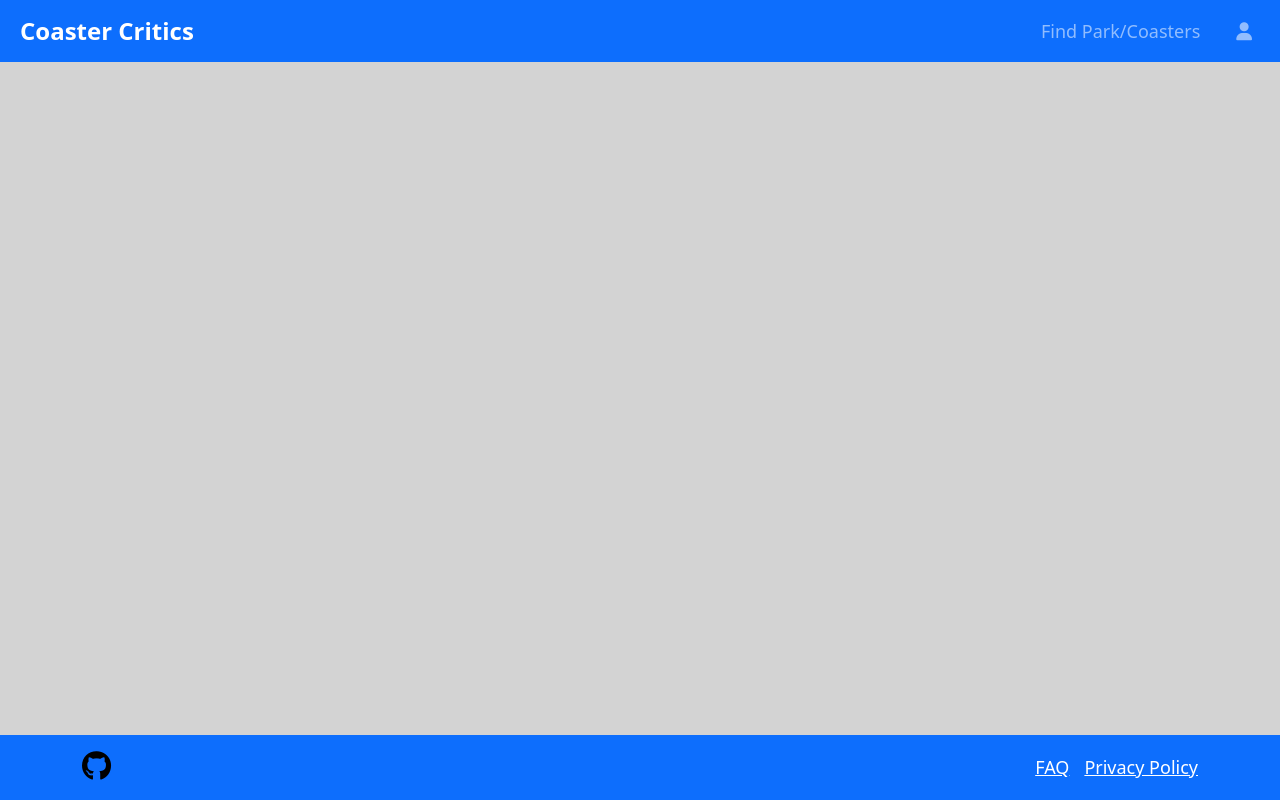
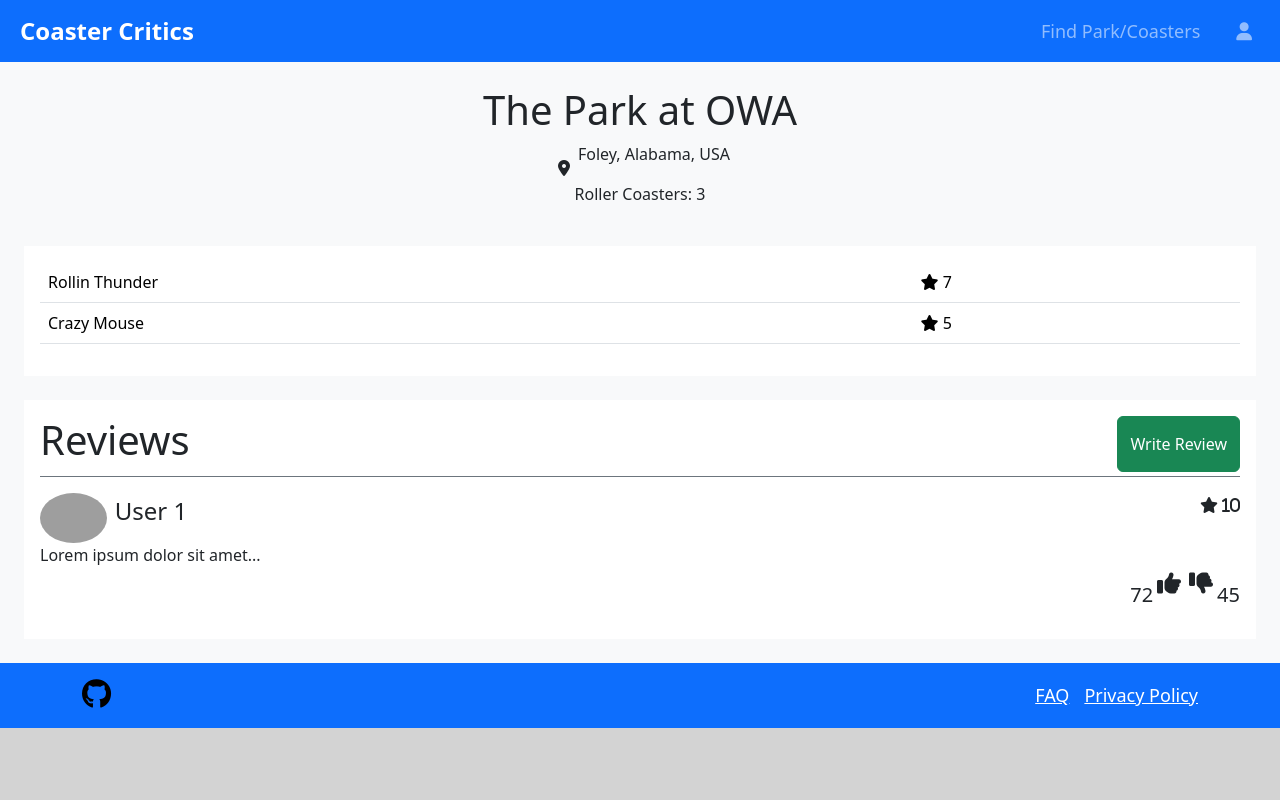
Before and after one commit to 4GeeksAcademy/Roller-Coaster-Review-Site-final-project, a React app: page /park in a window 1280 px wide. Built offline with nearby package versions, Linux system fonts and the light colour scheme; no server answers; grey boxes are pictures that could not be loaded.

Commit message:
Updates to park page

```diff
--- a/src/front/js/layout.js
+++ b/src/front/js/layout.js
@@ -8,6 +8,7 @@ import { Demo } from "./pages/demo";
 import { Single } from "./pages/single";
 import injectContext from "./store/appContext";
 import {UserProfile} from "./pages/userprofile";
+import {Park} from "./pages/park";
 
 import { Navbar } from "./component/navbar";
 import { Footer } from "./component/footer";
@@ -33,7 +34,7 @@ const Layout = () => {
                         <Route element={<Single />} path="/single/:theid" />
                         <Route element={<h1>Not found!</h1>} />
                         <Route element={<UserProfile />} path="/UserProfile" />
-                        <Route element={<UserProfile />} path="/parks" />
+                        <Route element={<Park />} path="/park" />
                     </Routes>
                     <Footer />
                 </ScrollToTop>
--- /dev/null
+++ b/src/front/js/pages/park.js
@@ -0,0 +1,61 @@
+import React from "react";
+
+export const Park = () => {
+    return (
+        <div className="park-container bg-light p-4">
+
+            <div className="park-info d-flex flex-column align-items-center mb-4">
+                <h1>The Park at OWA</h1>
+                <div className="park-location d-flex align-items-center">
+                    <i className="fa-solid fa-location-dot px-2"></i>
+                    <p>Foley, Alabama, USA</p>
+                </div>
+                <p>Roller Coasters: 3</p>
+            </div>
+
+            <div className="coaster-table-container bg-white p-3 mb-4">
+                <table className="table">
+                    <tbody>
+                        <tr>
+                            <td>Rollin Thunder</td>
+                            <td><i className="fa-solid fa-star"></i> 7</td>
+                        </tr>
+                        <tr>
+                            <td>Crazy Mouse</td>
+                            <td><i className="fa-solid fa-star"></i> 5</td>
+                        </tr>
+                    </tbody>
+                </table>
+            </div>
+
+            <div className="reviews-container bg-white p-3">
+                <div className="review-header d-flex justify-content-between border-bottom border-secondary pb-1 mb-3">
+                    <h1>Reviews</h1>
+                    <button className="btn btn-success">Write Review</button>
+                </div>
+                <div className="review-content">
+                    <div className="review w-100 my-2">
+                        <div className="review-user d-flex justify-content-between">
+                            <div className="d-flex">
+                                <img className="rounded-circle" height="50px" src="https://cdn.pixabay.com/photo/2015/10/05/22/37/blank-profile-picture-973460_1280.png" />
+                                <h4 className="mt-1 mx-2">User 1</h4>
+                            </div>
+                            <div>
+                                <i className="fa-solid fa-star"> <span className="rating-num">10</span> </i>
+                            </div>
+                        </div>
+                        <div className="review-comment">
+                            <p>Lorem ipsum dolor sit amet...</p>
+                        </div>
+                        <div className="review-rating d-flex justify-content-end">
+                            <h5>72</h5>
+                            <i className="fa-solid fa-thumbs-up mx-1 fa-xl"></i>
+                            <i className="fa-solid fa-thumbs-down mx-1 fa-xl"></i>
+                            <h5>45</h5>
+                        </div>
+                    </div>
+                </div>
+            </div>
+        </div>
+    );
+}
--- a/src/front/styles/homepage.css
+++ b/src/front/styles/homepage.css
@@ -21,6 +21,13 @@
 
 .navbar-collapse {
     justify-content: flex-end
+}
+
+
+.footer {
+    /* position: fixed; */
+    bottom: 0;
+    width: 100%;
 }
 
 .fab.fa-github {
@@ -50,22 +57,3 @@
 .footer .col-md-12 {
     flex: 1;
 }
-
-.footer {
-    position: fixed;
-    bottom: 0;
-    width: 100%;
-    z-index: 1000;
-}
-
-/* Main content adjustments */
-.flex-container {
-    display: flex;
-    flex-direction: column;
-    min-height: 100vh;
-    padding-bottom: 60px; /* Approximate height of the footer, can be adjusted if needed */
-}
-
-.flex-content {
-    flex: 1;
-}
```
Also changed, not shown: src/front/js/pages/ParksSingle.js (deleted, +0 -75 lines).
